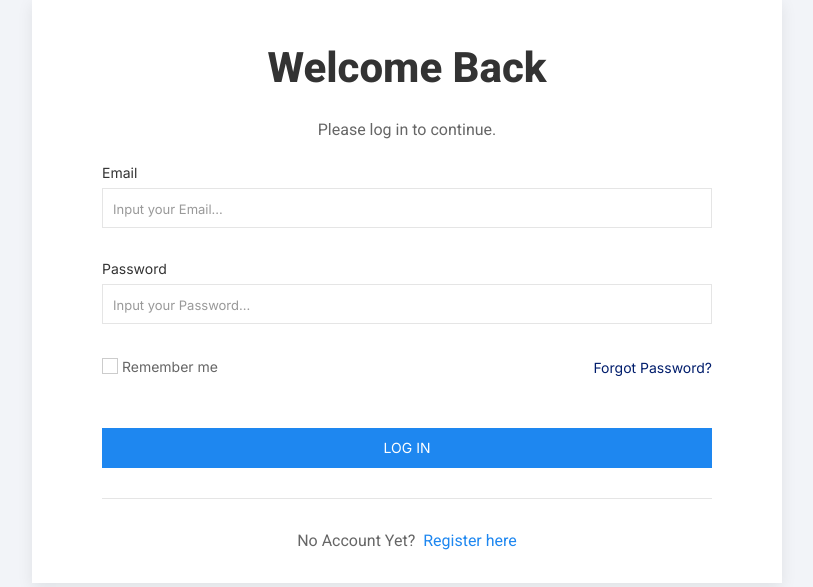
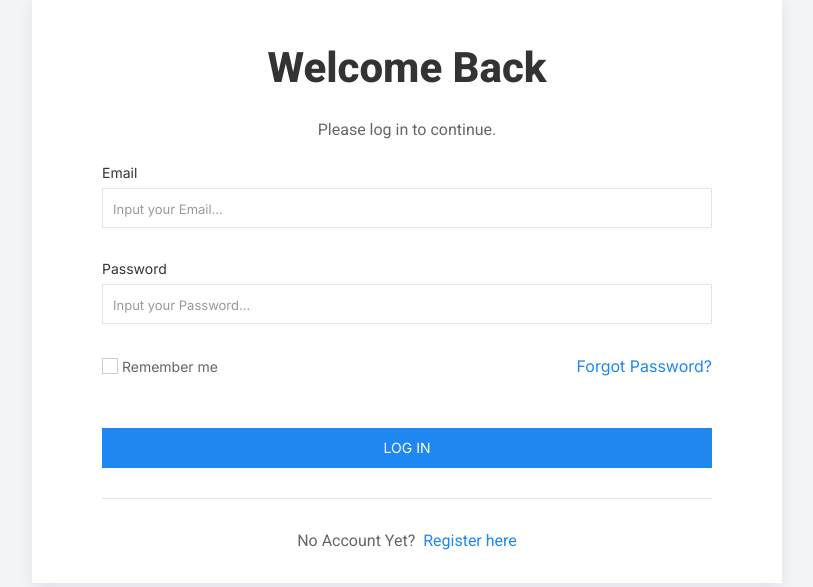
Before and after one commit to MicroGltch/LIWANAG, a PHP site: page /loginpage.php in a window 1280 px wide. Shown: the part 189-776 px from the top of the page, without its empty margins (233-1046 px from the left). Run offline with PHP 8.4, Linux system fonts and the light colour scheme; some libraries are stand-ins or nearby versions.

Commit message:
Update loginpage.php

```diff
--- a/Accounts/loginpage.php
+++ b/Accounts/loginpage.php
@@ -104,7 +104,7 @@
                 <!-- Add function -->
                 <!--Forgot Password-->
                 <div class="uk-width-1-2@s uk-width-1-2@l uk-text-right@s uk-text-right@l">
-                    <button class="forgotPass-btn uk-button uk-button-link uk-text-capitalize">Forgot Password?</button>
+ <a href="passwordmodify/forgetpassword.php"> Forgot Password?</a>
                 </div>
 
                 <!-- Login Button -->
```
